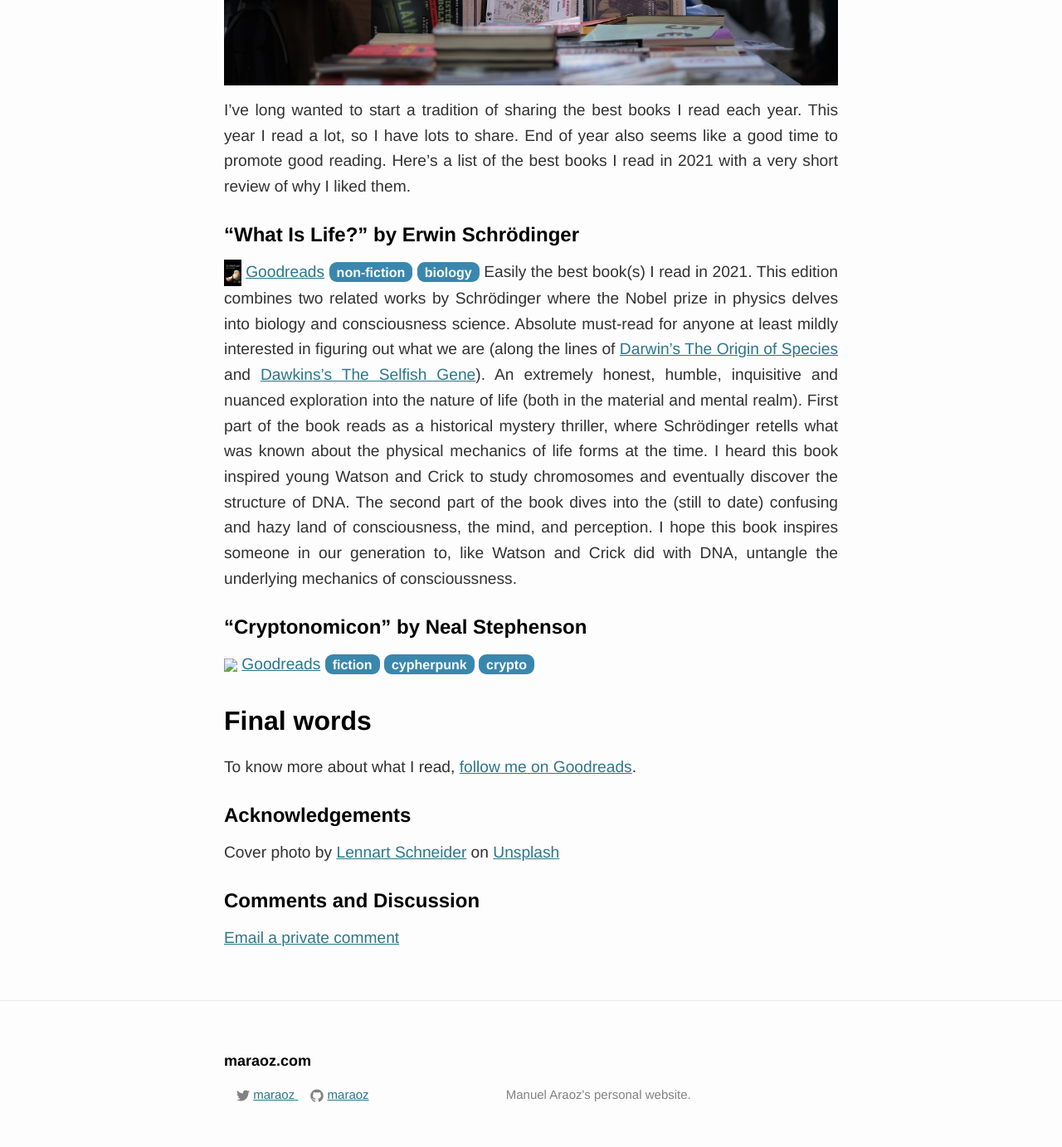
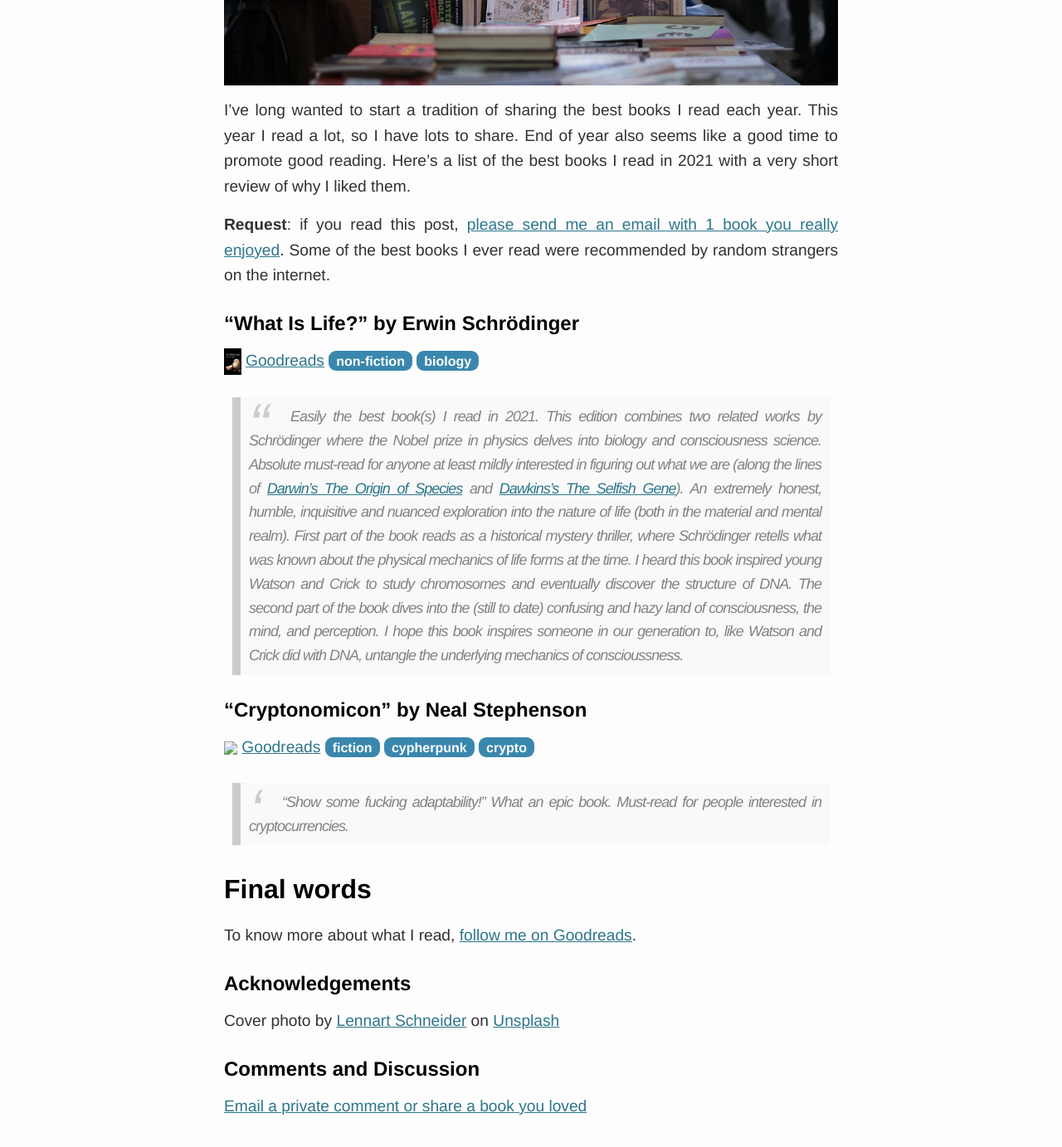
Before and after one commit to tobyornottobe/maraoz.github.io, a Jekyll site: the page built from _posts/2021-12-25-books-2021.md, in a window 1280 px wide and 1400 px high, scrolled down 402 px. Shown: the top 1383 px of the window at 83% size. Built offline with Jekyll 4.4.1, drawn with Linux system fonts in a browser that asks for light colours.

Commit message:
Update 2021-12-25-books-2021.md

```diff
--- a/_posts/2021-12-25-books-2021.md
+++ b/_posts/2021-12-25-books-2021.md
@@ -12,17 +12,21 @@ draft: true
 
 I've long wanted to start a tradition of sharing the best books I read each year. This year I read a lot, so I have lots to share. End of year also seems like a good time to promote good reading. Here's a list of the best books I read in 2021 with a very short review of why I liked them.
 
+**Request**: if you read this post, [please send me an email with 1 book you really enjoyed](mailto:books@maraoz.com). Some of the best books I ever read were recommended by random strangers on the internet.
+
 ### "What Is Life?" by Erwin Schrödinger
 <img class="book" src="/img/books-2021/1.jpg">
 [Goodreads](https://www.goodreads.com/book/show/162780.What_Is_Life_with_Mind_and_Matter_and_Autobiographical_Sketches)
 <span class="badge badge-info">non-fiction</span> <span class="badge badge-info">biology</span>
+>
 Easily the best book(s) I read in 2021. This edition combines two related works by Schrödinger where the Nobel prize in physics delves into biology and consciousness science. Absolute must-read for anyone at least mildly interested in figuring out what we are (along the lines of [Darwin's The Origin of Species](https://www.goodreads.com/book/show/22463.The_Origin_of_Species) and [Dawkins's The Selfish Gene](https://www.goodreads.com/book/show/61535.The_Selfish_Gene)). An extremely honest, humble, inquisitive and nuanced exploration into the nature of life (both in the material and mental realm). First part of the book reads as a historical mystery thriller, where Schrödinger retells what was known about the physical mechanics of life forms at the time. I heard this book inspired young Watson and Crick to study chromosomes and eventually discover the structure of DNA. The second part of the book dives into the (still to date) confusing and hazy land of consciousness, the mind, and perception. I hope this book inspires someone in our generation to, like Watson and Crick did with DNA, untangle the underlying mechanics of conscioussness.
 
 ### "Cryptonomicon" by Neal Stephenson
 <img class="book" src="/img/books-2021/2.jpg">
 [Goodreads](https://www.goodreads.com/book/show/38897904-cryptonomicon)
 <span class="badge badge-info">fiction</span> <span class="badge badge-info">cypherpunk</span> <span class="badge badge-info">crypto</span>
-
+> “Show some fucking adaptability!”
+What an epic book. Must-read for people interested in cryptocurrencies.
 
 ## Final words
 
@@ -33,4 +37,4 @@ Cover photo by <a href="https://unsplash.com/@lennartschneider?utm_source=unspla
 
 
 ### Comments and Discussion
-[Email a private comment](mailto:books@maraoz.com)
+[Email a private comment or share a book you loved](mailto:books@maraoz.com)
```
